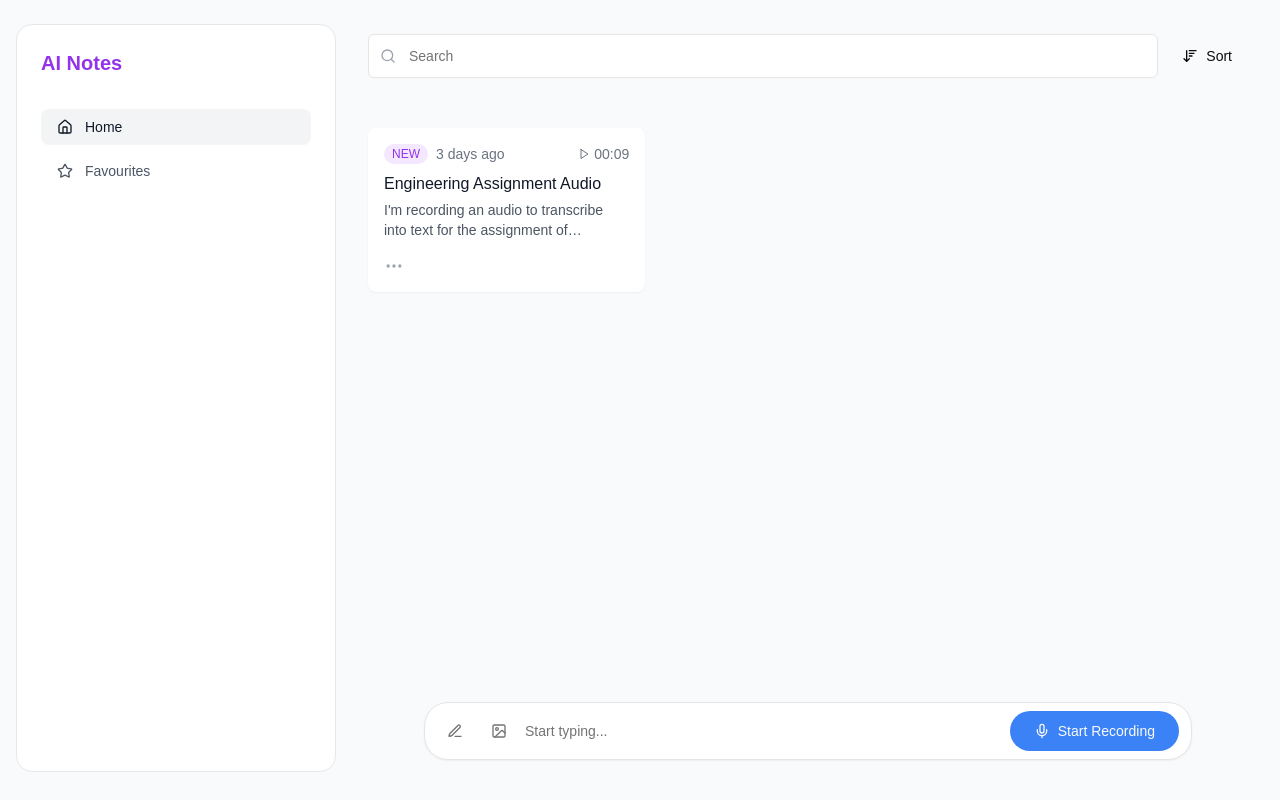
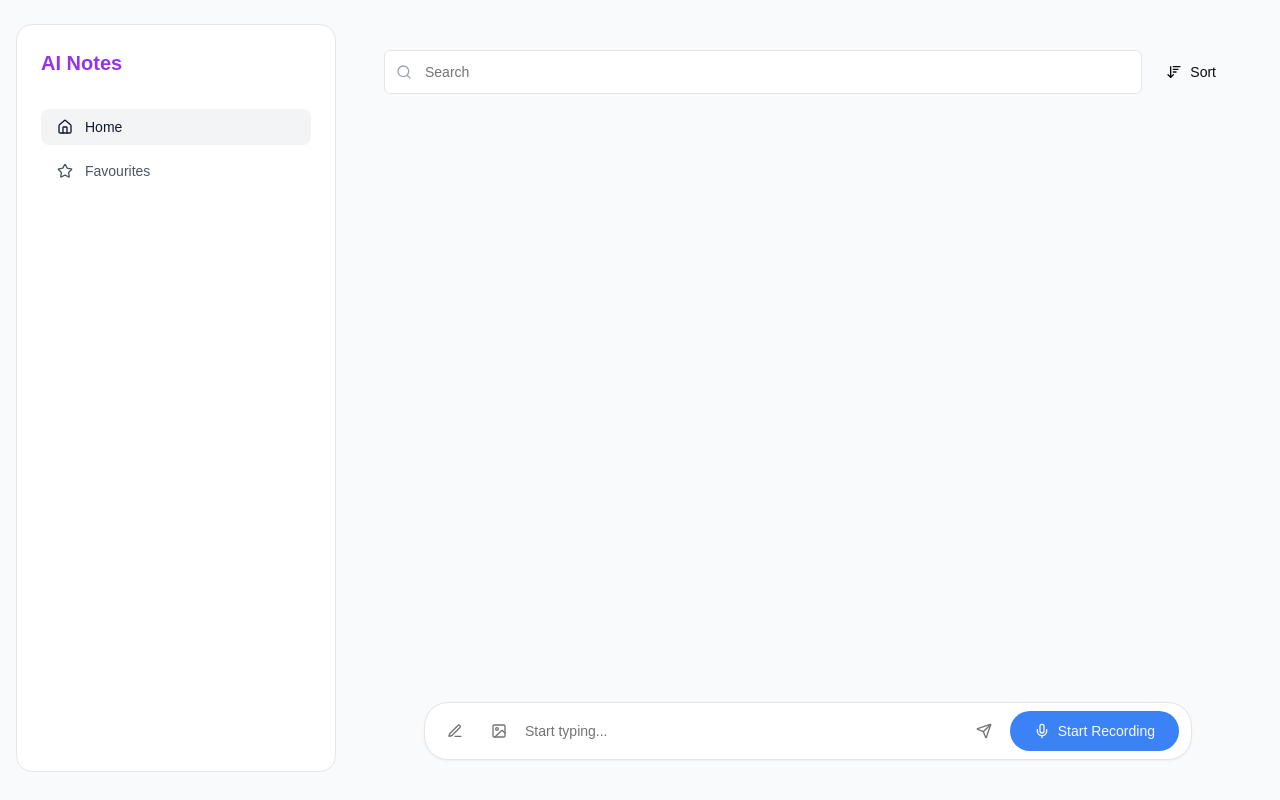
Before and after one commit to AdityaUmale/note-taking, a Next.js app: page /dashboard in a window 1280 px wide. Before the commit this address had no page. Built offline with nearby package versions, Linux system fonts and the light colour scheme.

Commit message:
rendering note cards

```diff
--- a/src/app/components/InputBar.tsx
+++ b/src/app/components/InputBar.tsx
@@ -4,8 +4,14 @@ import { Button } from "@/components/ui/button";
 import { Card } from "@/components/ui/card";
 import { Input } from "@/components/ui/input";
 import { PenLine, ImageIcon, Mic, Square } from "lucide-react";
+import { Send } from "lucide-react"; // Add this import
 
-export default function InputBar() {
+// Add this type for the props
+interface InputBarProps {
+  onSubmit: (note: { title: string; content: string }) => void;
+}
+
+export default function InputBar({ onSubmit }: InputBarProps) {
   const [isRecording, setIsRecording] = useState(false);
   const [transcript, setTranscript] = useState("");
   const [recognition, setRecognition] = useState<any>(null);
@@ -51,6 +57,18 @@ export default function InputBar() {
     setIsRecording(!isRecording);
   };
 
+  const handleSubmit = () => {
+    if (transcript.trim()) {
+      // Create a title from the first few words
+      const title = transcript.split(' ').slice(0, 5).join(' ');
+      onSubmit({
+        title: title + '...',
+        content: transcript
+      });
+      setTranscript(''); // Clear the input after submission
+    }
+  };
+
   return (
     <Card className="w-full max-w-3xl mx-auto rounded-3xl">
       <div className="flex items-center gap-2 p-2 px-3">
@@ -63,11 +81,19 @@ export default function InputBar() {
           </Button>
         </div>
         <Input
+          value={transcript}
+          onChange={(e) => setTranscript(e.target.value)}
           className="flex-1 border-none bg-transparent focus-visible:ring-0 focus-visible:ring-offset-0 px-0"
           placeholder="Start typing..."
-          value={transcript}
-          onChange={(e) => setTranscript(e.target.value)}
         />
+        <Button
+          variant="ghost"
+          size="icon"
+          className="h-9 w-9 text-muted-foreground"
+          onClick={handleSubmit}
+        >
+          <Send className="h-5 w-5" />
+        </Button>
         <Button
           className={`rounded-full px-6 gap-2 ${
             isRecording
--- a/src/app/dashboard/page.tsx
+++ b/src/app/dashboard/page.tsx
@@ -1,24 +1,32 @@
 
 'use client';
 
-import { useEffect } from 'react';
-import { useRouter } from 'next/navigation';
 import { Home, Star } from 'lucide-react';
 import { NoteCard } from '../components/NoteCard';
 import  InputBar  from '../components/InputBar';
 import { Search, SortDesc } from 'lucide-react';
 import { Input } from "@/components/ui/input";
 import { Button } from "@/components/ui/button";
+import { useState } from 'react';
+
+interface Note {
+  title: string;
+  content: string;
+  date: Date;
+  isNew?: boolean;
+}
 
 export default function Dashboard() {
-  const router = useRouter();
+  const [notes, setNotes] = useState<Note[]>([]);
 
-  useEffect(() => {
-    const token = localStorage.getItem('token');
-    if (!token) {
-      router.push('/sign-in');
-    }
-  }, [router]);
+  const handleNewNote = (note: { title: string; content: string }) => {
+    const newNote = {
+      ...note,
+      date: new Date(),
+      isNew: true,
+    };
+    setNotes(prevNotes => [newNote, ...prevNotes]);
+  };
 
   return (
     <div className="flex h-screen bg-gray-50 p-4">
@@ -45,7 +53,7 @@ export default function Dashboard() {
       <div className="flex-1 flex flex-col">
         {/* Scrollable Content Area */}
         <div className="flex-1 overflow-auto">
-          <div className="p-4">
+          <div className="p-8">
             {/* Search and Sort Section */}
             <div className="flex items-center justify-between mb-12">
               <div className="relative flex-1 max-w-5xl">
@@ -63,22 +71,22 @@ export default function Dashboard() {
 
             {/* Notes Grid */}
             <div className="grid grid-cols-1 gap-6 md:grid-cols-2 lg:grid-cols-3">
-              <NoteCard
-                title="Engineering Assignment Audio"
-                content="I'm recording an audio to transcribe into text for the assignment of engineering in terms of actors..."
-                date={new Date('2025-01-30')}
-                duration="00:09"
-                isNew={true}
-              />
-              {/* Add more NoteCard components as needed */}
+              {notes.map((note, index) => (
+                <NoteCard
+                  key={index}
+                  title={note.title}
+                  content={note.content}
+                  date={note.date}
+                  isNew={note.isNew}
+                />
+              ))}
             </div>
           </div>
         </div>
 
         {/* Input Bar */}
         <div className="bg-gray-50 mb-6">
-
-            <InputBar />
+          <InputBar onSubmit={handleNewNote} />
         </div>
       </div>
     </div>
```
